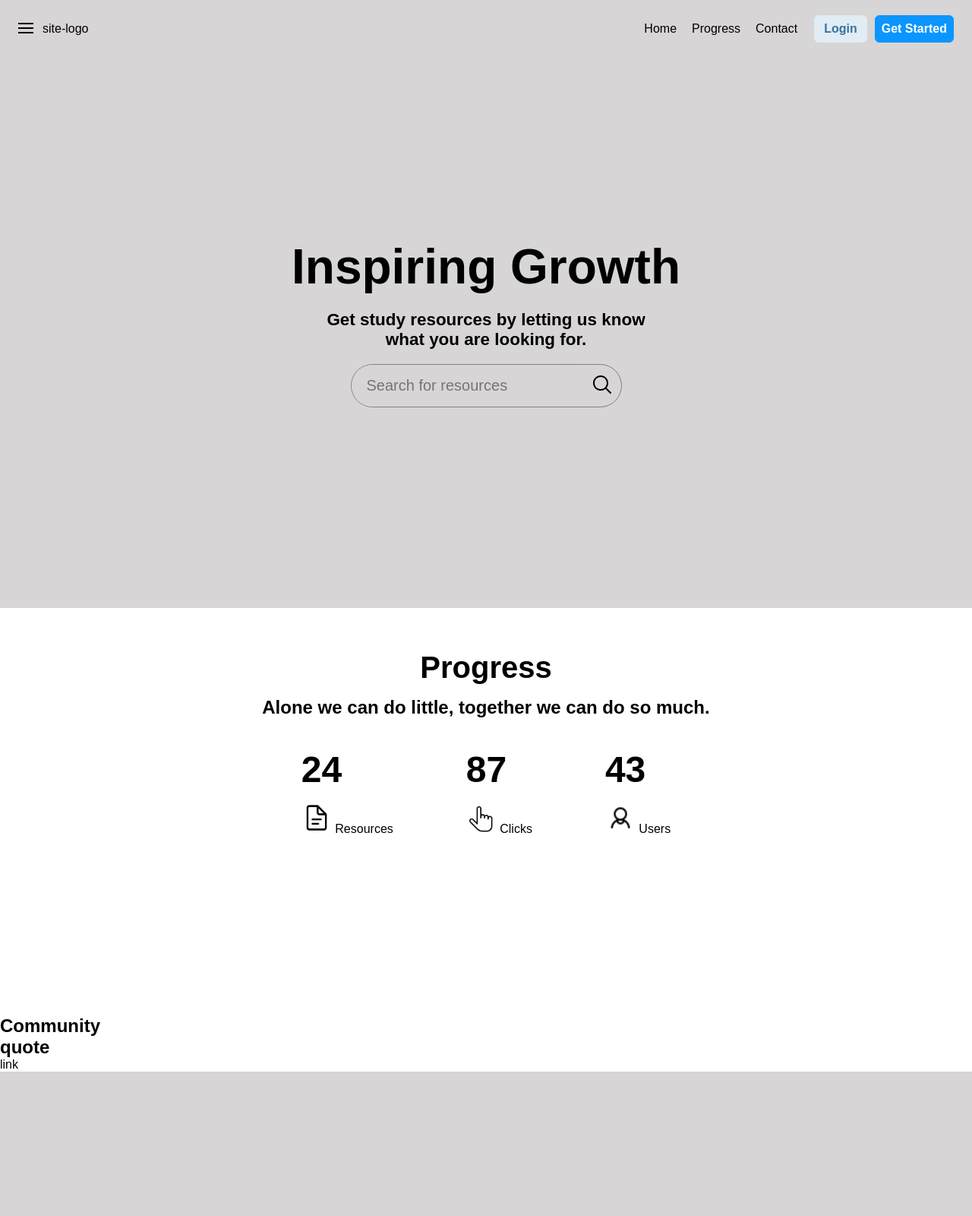
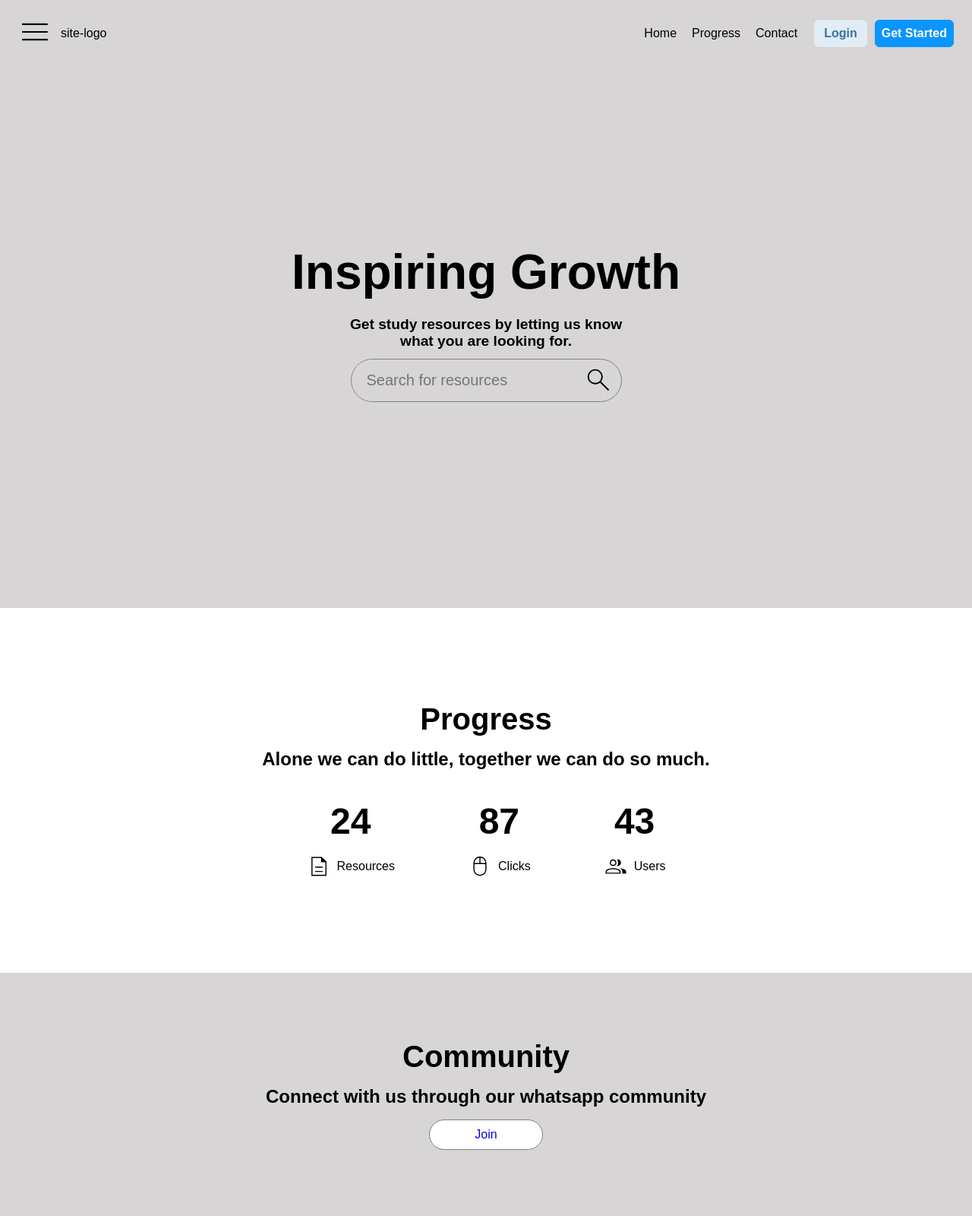
Before and after one commit to Anvinalias/studyBin, a PHP site: page / in a window 1280 px wide. Shown: the whole page at 76% size. Before the commit the page ends 1410 px from the top, so only its background shows below. Run offline with PHP 8.4, Linux system fonts and the light colour scheme.

Commit message:
Modify index.html and style.css
replaced icons and made changes in elements position also some
behaviours

```diff
--- a/index.html
+++ b/index.html
@@ -58,7 +58,7 @@
                     </form>
 
                 </div>
-                <button type="button" id="search-icon">
+                <button type="button" class="search-icon">
                     <img src="icons/search.svg" alt="a search icon">
                 </button>
             </div>
@@ -76,21 +76,21 @@
                 <li>
                     <span class="resource-count">24</span>
                     <div class="resource-description">
-                        <img src="icons/resource.png" alt="a document icon" class="resource-logo">
+                        <img src="icons/resource.svg" alt="a document icon" class="resource-logo">
                         <span class="resource-text">Resources</span>
                     </div>
                 </li>
                 <li>
                     <span class="click-count">87</span>
                     <div class="click-description">
-                        <img src="icons/click.png" alt="a hand icon" class="click-logo">
+                        <img src="icons/click.svg" alt="a hand icon" class="click-logo">
                         <span class="click-text">Clicks</span>
                     </div>
                 </li>
                 <li>
                     <span class="user-count">43</span>
                     <div class="user-description">
-                        <img src="icons/user.png" alt="an user icon" class="user-logo">
+                        <img src="icons/users.svg" alt="an user icon" class="user-logo">
                         <span class="user-text">Users</span>
                     </div>
                 </li>
@@ -102,11 +102,9 @@
                     Community
                 </h1>
                 <h2 class="section-3-quote">
-                    quote
+                    Connect with us through our whatsapp community
                 </h2>
-                <div class="section-3-link">
-                    link
-                </div>
+                <a href="https://chat.whatsapp.com/LQjDeR9h4zwLuyjid3DOFk" class="section-3-link">Join</a>
             </div>
         </section>
     </div>
--- a/style.css
+++ b/style.css
@@ -1,7 +1,9 @@
+/* Custom properties */
 :root{
     --background-color: #d7d5d5;
 }
 
+/* Remove custom styles of elements */
 *{
     padding: 0;
     margin: 0;
@@ -9,6 +11,7 @@
     font-family:sans-serif;
 }
 
+/* Header styling */
 #header-container{
     background-color: var(--background-color);
     width:100vw;
@@ -79,6 +82,7 @@ button.get-started{
     font-weight: bold;
 }
 
+/* Section 1 */
 .section-1{
     height: 100vh;
     display: flex;
@@ -90,6 +94,17 @@ button.get-started{
     background-color: var(--background-color);
 }
 
+.section-1-heading{
+    font-size: 4rem;
+    margin-bottom: 1.3rem;
+}
+
+.section-1-quote{
+    font-size: 1.2rem;
+    margin-bottom: 12px;
+}
+
+/* search portion */
 .search-bar{
     border-radius: 5em;
 }
@@ -102,17 +117,33 @@ button.get-started{
     border-radius: 5em;
 }
 
+/* Remove input type: search border outline  */
 #search:focus-visible{
     outline:none;
 }
 
+/* Remove default cancel icon from input type: search*/
+#search::-webkit-search-cancel-button{
+    display: none;
+}
 
-#search-icon{
+/* Change autocomplete styles in webkit browsers  */
+input:-webkit-autofill
+ {
+  -webkit-box-shadow: 0 0 0px 1000px var(--background-color) inset;
+}
+
+.search-icon{
     background-color: var(--background-color);
     border:none;
-    border-radius: 8em;
+    height:40px;
+    width: 40px;
     align-self: center;
-    margin: 10px;
+    margin-right: 10px;
+}
+
+.search-icon>img{
+    height: 40px;
 }
 
 .section-1-search{
@@ -121,27 +152,20 @@ button.get-started{
     display:flex;
 }
 
-.section-1-heading{
-    font-size: 4rem;
-    margin-bottom: 1.3rem;
-}
-
-.section-1-text{
-    font-size: 1.2rem;
-    margin-bottom: 1.2rem;
-}
-
+/* Section 2 */
 .section-2{
     height: 60vh;
-}
+    display: flex;
+    justify-content: center;
+    align-items: center;
+    flex-direction: column;
+    text-align: center;
 
-.section-2-text{
-    text-align: center;
 }
 
 .section-2-heading{
     font-size: 2.5rem;
-    margin: 3.5rem 0 1rem 0
+    margin-bottom:1rem;
 }
 
 .section-2-quote{
@@ -157,6 +181,15 @@ button.get-started{
 
 .section-2-counts>li{
     list-style: none;
+    text-align: center;
+}
+
+.resource-description, .click-description, .user-description{
+    display: flex;
+    gap: 8px;
+    align-items: center;
+    justify-content: center;
+    margin-top: 16px;
 }
 
 .resource-count, .click-count, .user-count{
@@ -166,6 +199,40 @@ button.get-started{
 
 .resource-logo, .click-logo, .user-logo
 {
-    margin-top: 1rem;
+    height: 32px;
+}
+
+/* Section 3 */
+.section-3{
+    height: 40vh;
+    display: flex;
+    justify-content: center;
+    align-items: center;
+    flex-direction: column;
+    text-align: center;
+    background-color: var(--background-color);
+
+}
+
+.section-3-heading{
+    font-size: 2.5rem;
+    margin-bottom:1rem
+}
+
+.section-3-quote{
+    font-size: 1.5rem;
+    margin-bottom: 1rem;
+}
+
+.section-3-link{
+    display: flex;
+    justify-content: center;
+    align-items: center;
+    border: 1px solid grey;
+    border-radius: 20px;
     height: 40px;
+    width: 150px;
+    background-color: white;
+    margin: auto;
+    text-decoration: none;
 }
```
Also changed, not shown: icons/click.png (deleted), icons/click.svg (added), icons/menu.svg, icons/resource.png (deleted), icons/resource.svg (added), icons/search.svg, icons/user.png (deleted), icons/users.svg (added).
